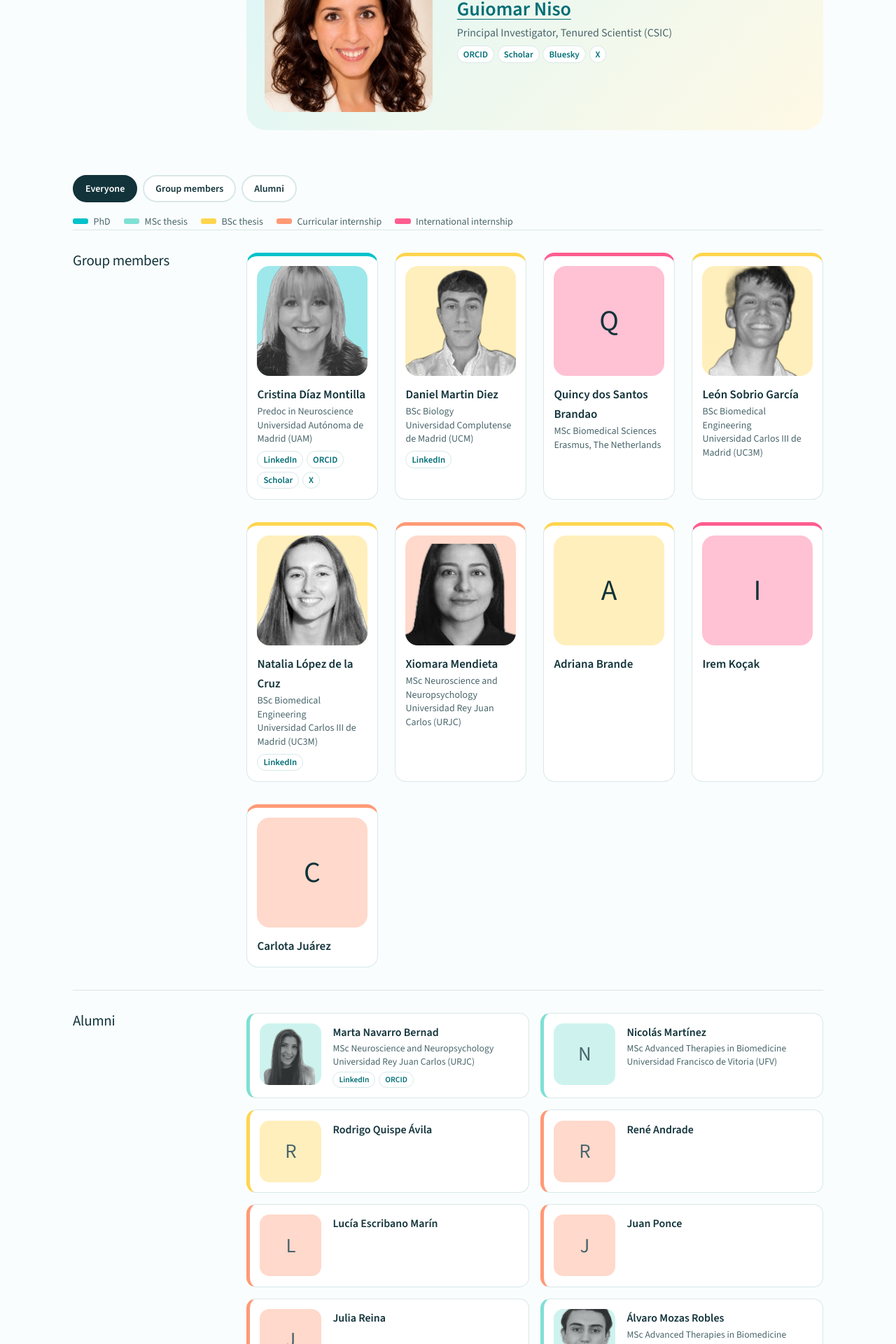
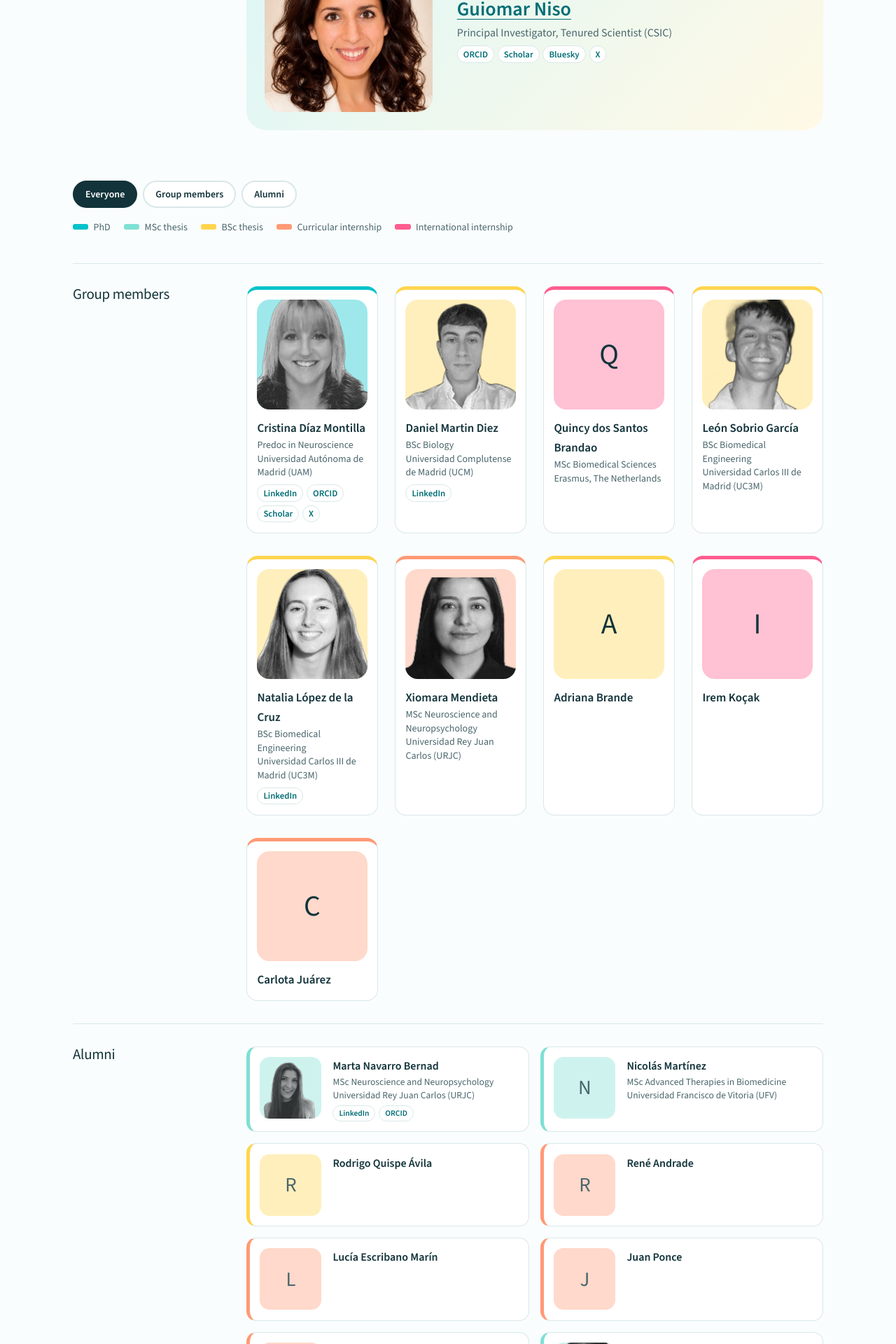
Before and after one commit to cajal-neuroimaging/cajal-neuroimaging.github.io, a Jekyll site: the page built from team.html, in a window 1280 px wide. Shown: the part 541-2461 px from the top of the page at 70% size. Built offline with Jekyll 4.4.1, drawn with Linux system fonts in a browser that asks for light colours.

Commit message:
Team: more space around the filter buttons and legend
Co-Authored-By: Claude Opus 5.5 <noreply@anthropic.com>
Claude-Session: https://claude.ai/code/session_016qHx7xJtVuA2p8MXZK7uaB

```diff
--- a/assets/css/main.css
+++ b/assets/css/main.css
@@ -388,3 +388,5 @@ p { margin: 0 0 1em; }
 .people--alumni .person, .people--alumni .person:nth-child(n) { border-left: 5px solid var(--cat, var(--line)) !important; }
 /* photo background shows the category */
 .people .person[class*="person--"] .person__avatar { background: color-mix(in srgb, var(--cat) 38%, white) !important; }
+.team-filters { margin: 2.5rem 0 0 !important; }
+.team-legend { margin: 1rem 0 2.5rem !important; }
```
